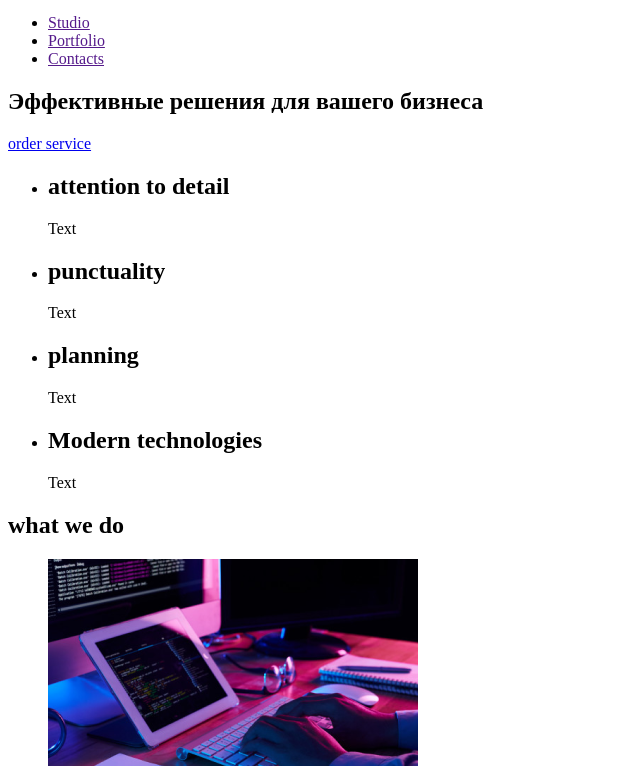
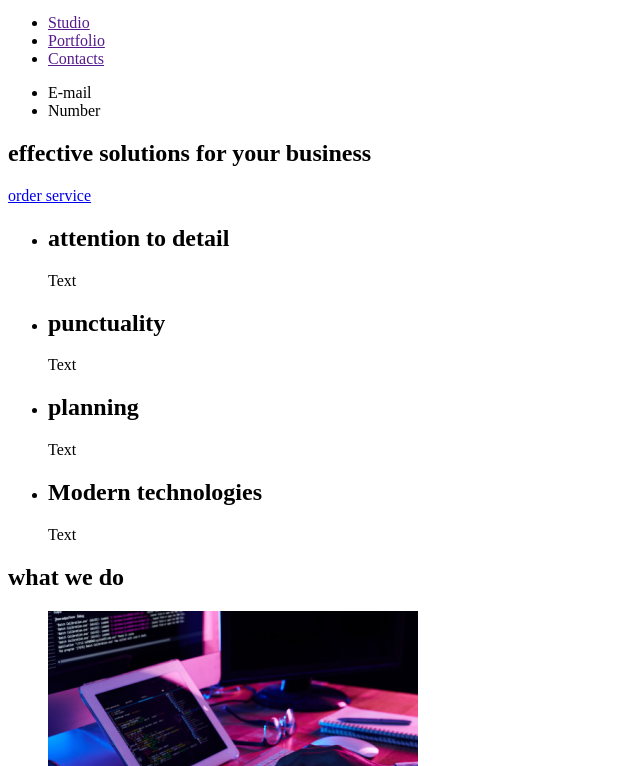
Before and after one commit to VVDenvlad1980/firstHomework, a plain HTML site: page index.html in a window 1280 px wide. Shown: the part 34-800 px from the top of the page, without its empty margins (0-640 px from the left). Drawn offline with Linux system fonts and the light colour scheme.

Commit message:
And again
Control shot

```diff
--- a/index.html
+++ b/index.html
@@ -20,13 +20,17 @@
                 <li><a href="">Portfolio</a></li>
                 <li><a href="">Contacts</a></li>
             </ul>
+            <ul>
+                <li>E-mail</li>
+                <li>Number</li>
+            </ul>
             </nav>
     </header>
 
     <main>
 <!--Hero-->
 <section>
-    <h1>Эффективные решения для вашего бизнеса </h1>
+    <h1>effective solutions for your business </h1>
     <a href="/images/">order service</a>
 </section>
 <!--Our advantages-->
```
